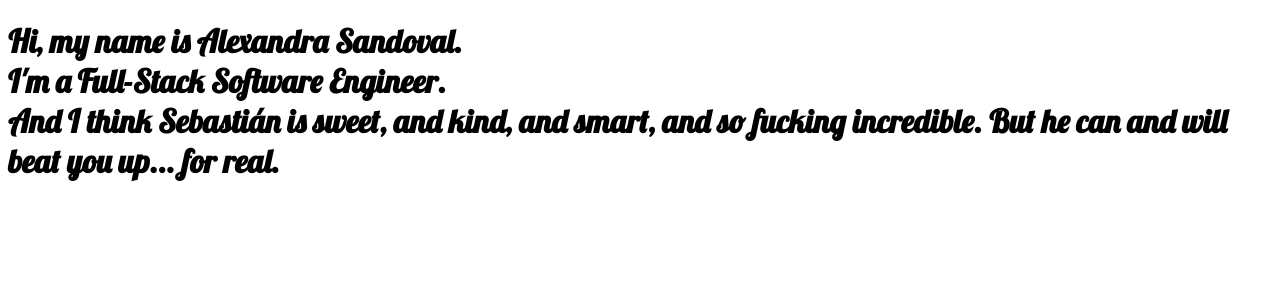
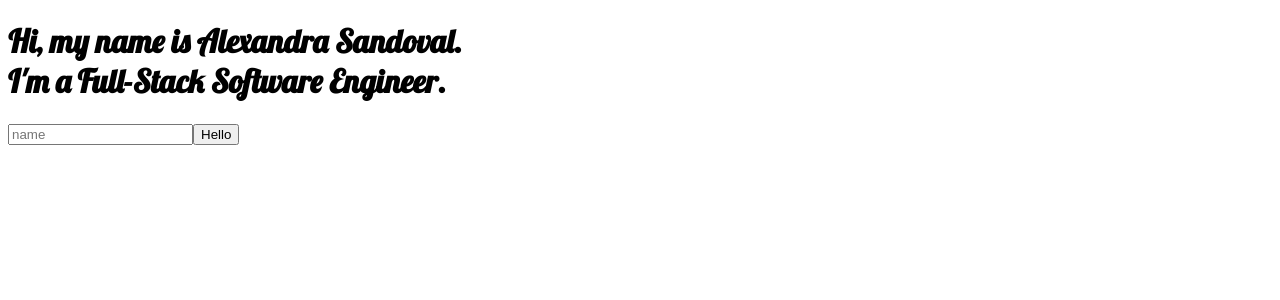
Before and after one commit to alexandoval13/portfolio, a Next.js app: page / in a window 1280 px wide. Shown: the top 300 px of the page. Built offline with nearby package versions, Linux system fonts and the light colour scheme.

Commit message:
Adds hello button with alert

```diff
--- a/src/app/page.tsx
+++ b/src/app/page.tsx
@@ -1,17 +1,38 @@
-// import Image from 'next/image';
-import styles from './page.module.css';
+'use client';
+
+import { useState } from 'react';
 
 export default function Home() {
+  const [name, setName] = useState<string | null>(null);
+
+  const handleChange = (e: React.BaseSyntheticEvent) => {
+    console.log({ eVal: e.target.value });
+    setName(e.target.value);
+  };
+
+  const handleSubmitHello = () => {
+    const nameL = name?.toLowerCase();
+    if (nameL && (nameL === 'sebastian' || nameL === 'sebastián')) {
+      alert(
+        `Holaaa :) I think you're sweet, and kind, and smart, and so fucking incredible. But i know you can and will beat someone up... for real.`
+      );
+    } else {
+      alert(`Hello${(name && ` ${name}`) || ''}`);
+    }
+  };
+
   return (
-    <div className={styles.page}>
+    <div>
       <title>Alexandra Sandoval | Full-Stack Software Engineer</title>
-      <h1>
-        {`Hi, my name is Alexandra Sandoval.`}
-        <br />
-        {`I'm a Full-Stack Software Engineer.`}
-        <br />
-        {`And I think Sebastián is sweet, and kind, and smart, and so fucking incredible. But he can and will beat you up... for real.`}
-      </h1>
+      <main>
+        <h1>
+          {`Hi, my name is Alexandra Sandoval.`}
+          <br />
+          {`I'm a Full-Stack Software Engineer.`}
+        </h1>
+        <input placeholder="name" onChange={handleChange}></input>
+        <button onClick={handleSubmitHello}>Hello</button>
+      </main>
     </div>
   );
 }
```
Also changed, not shown: 404.html (+2 -2 lines), index.html (+2 -2 lines), next.html (+2 -2 lines), src/app/layout.tsx (+0 -9 lines), src/app/lib/renderPDF.tsx (added, +31 -0 lines), index.txt, next.txt.
